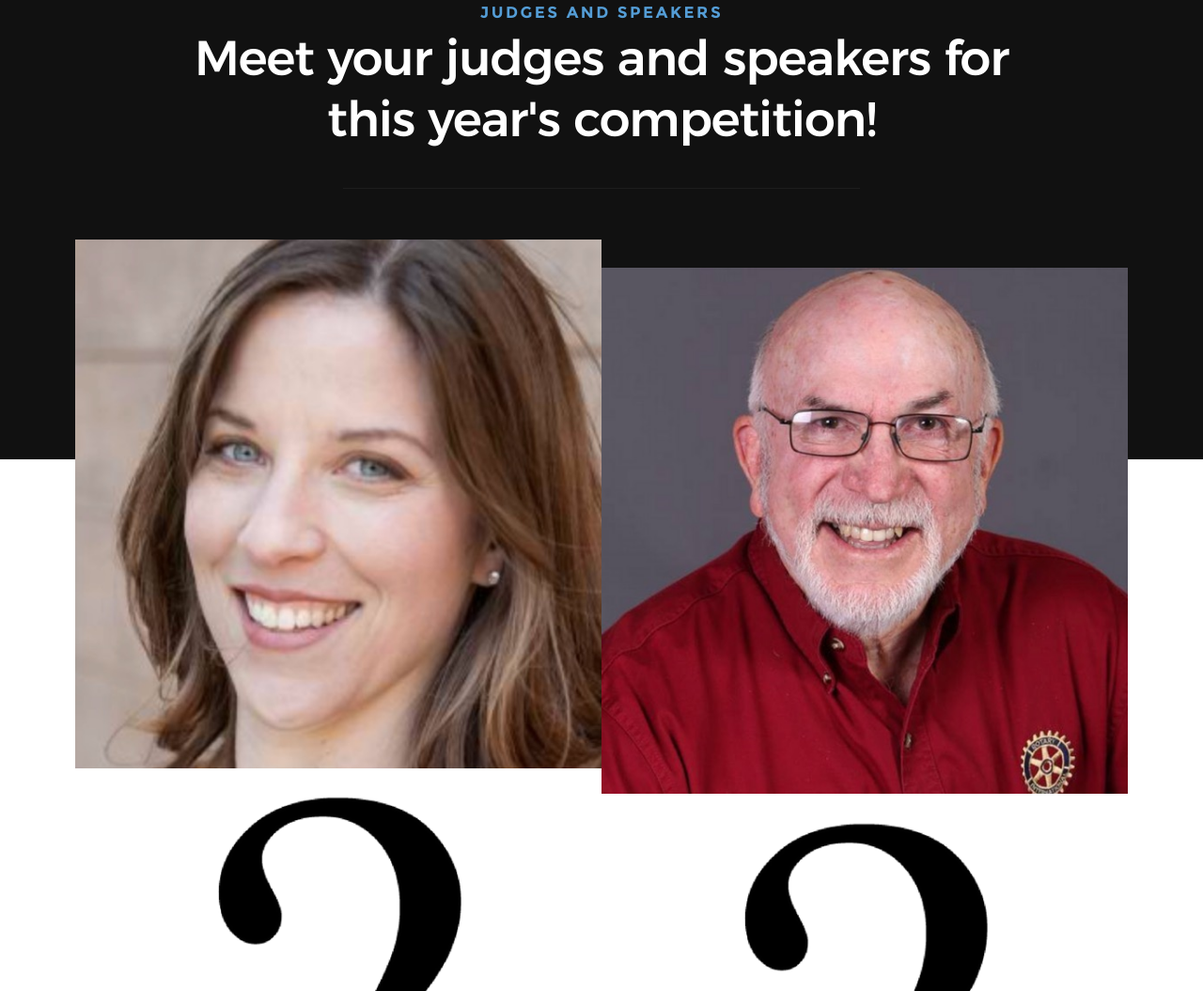
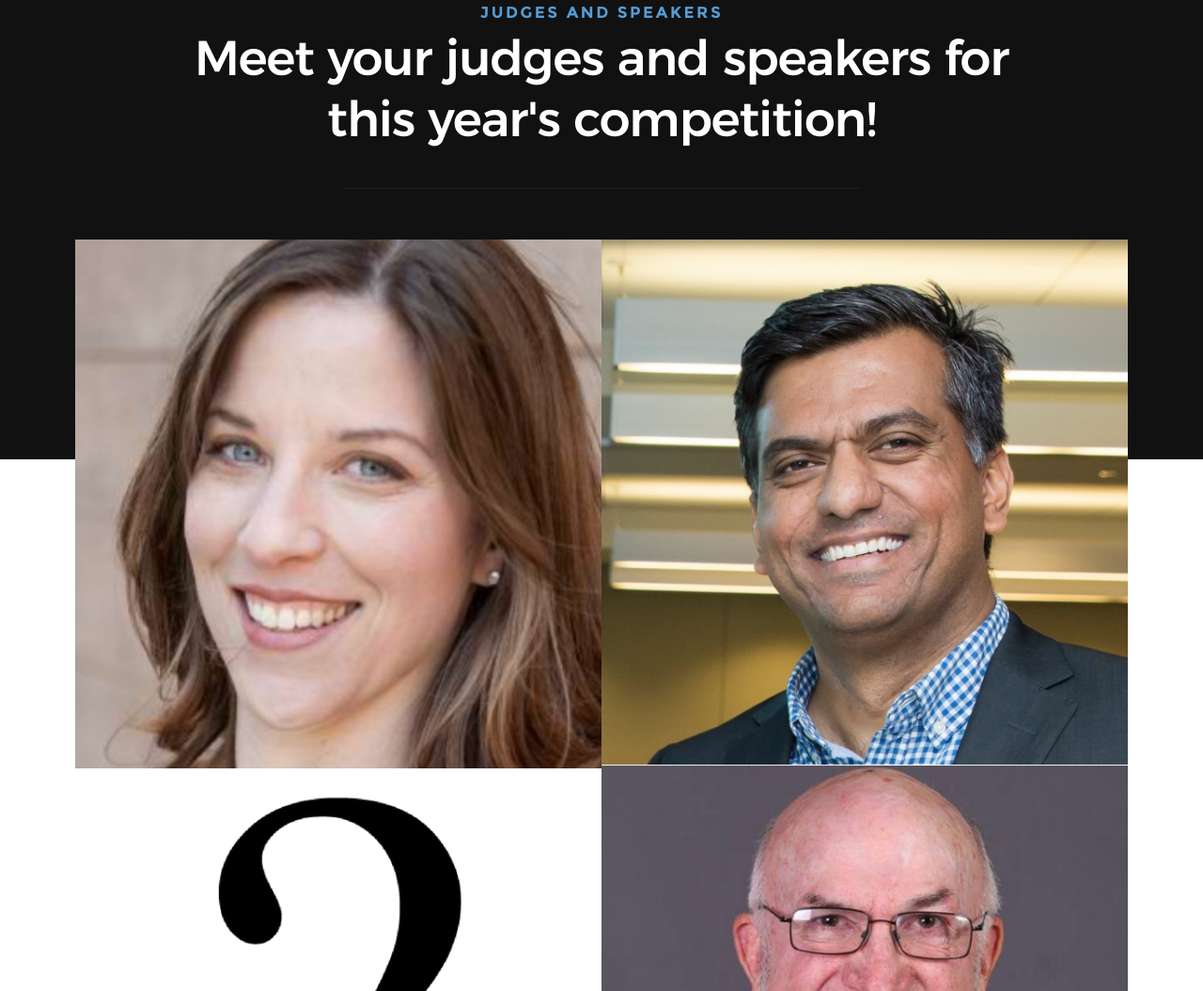
Before and after one commit to lhsdecainc/lhsdeca.github.io, a website: page index.html in a window 1280 px wide. Shown: the part 3356-4411 px from the top of the page at 94% size. Drawn offline with Linux system fonts and the light colour scheme; files whose address does not match are found by name.

Commit message:
Update index.html

```diff
--- a/index.html
+++ b/index.html
@@ -321,7 +321,7 @@
                             <div class="item-folio__thumb">
                                 <a href="judge2.png" class="thumb-link" title="Alok Nandan" data-size="1170x1132">
                                     <img src="judge2@1x.jpeg"
-                                         srcset="qmark@1x.jpeg 1x, qmark@2x.jpeg 2x" alt="">
+                                         srcset="judge2@1x.jpeg 1x, judge2@2x.jpeg 2x" alt="">
                                 </a>
                             </div>
 
```
